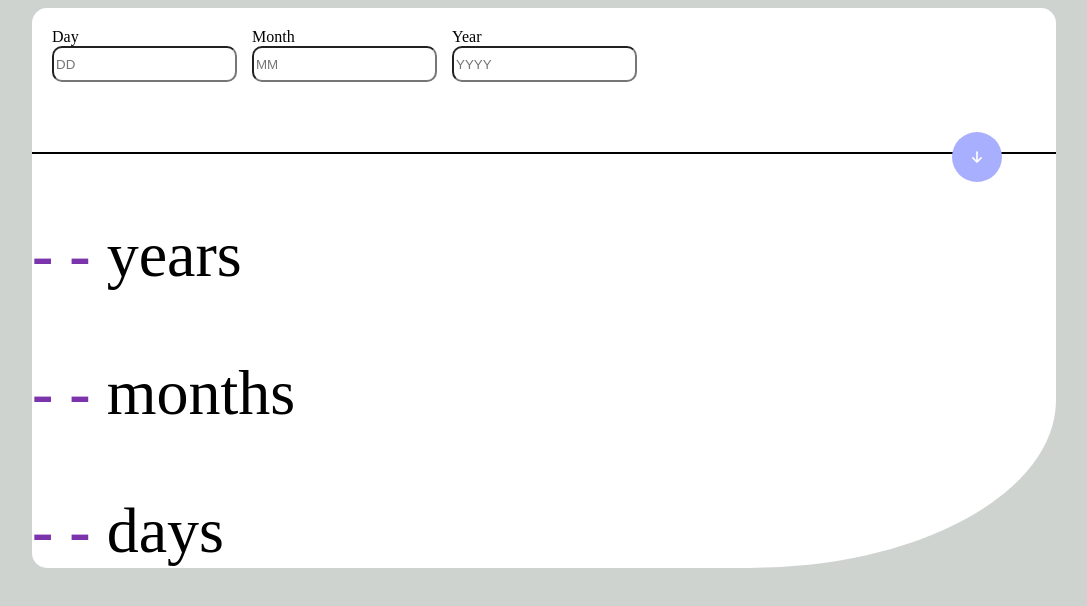
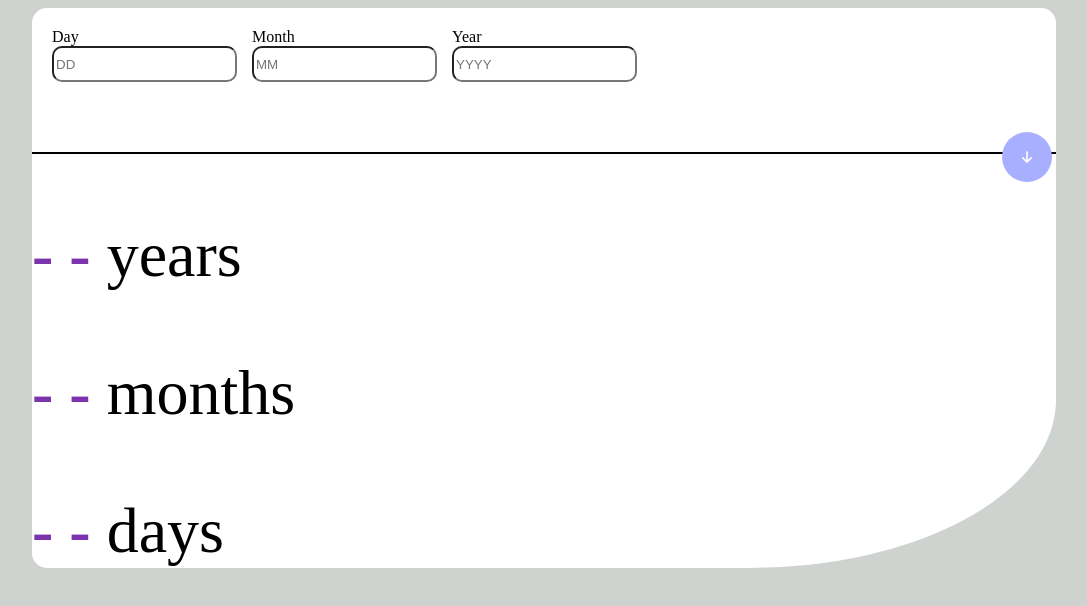
Before and after one commit to Oluwabillionz96/Us, a plain HTML site: page index.html in a window 1280 px wide. Shown: the whole page, without its empty margins (104-1191 px from the left). Drawn offline with Linux system fonts and the light colour scheme.

Commit message:
Update index.html

```diff
--- a/index.html
+++ b/index.html
@@ -26,7 +26,7 @@ button{
   text-align: center;
   border-radius:50%;
   position:relative;
-  left:500px;
+  left:550px;
   top:50px;
   color: white;
   outline:none;
```
